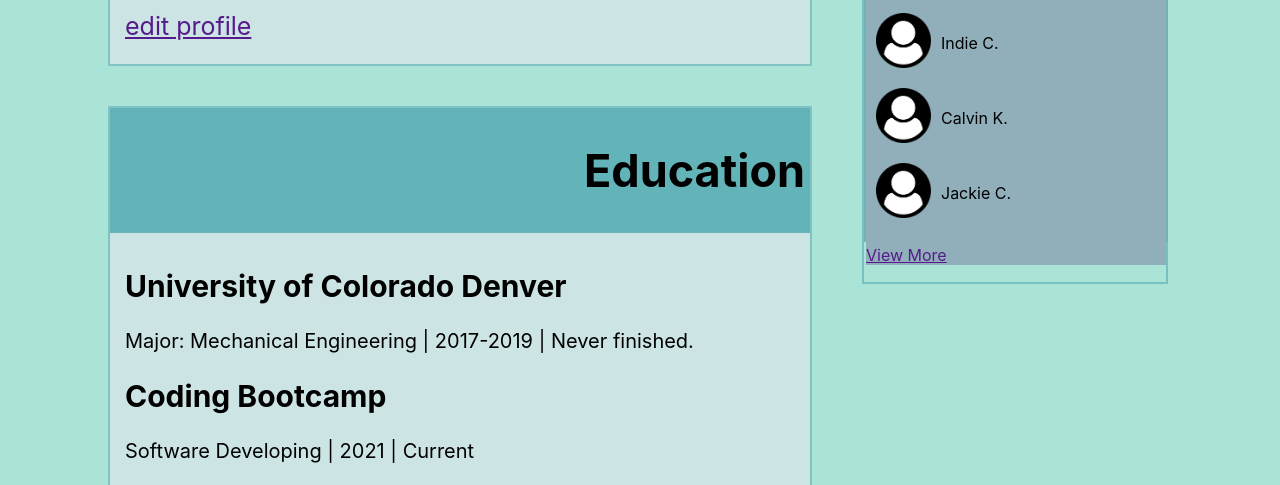
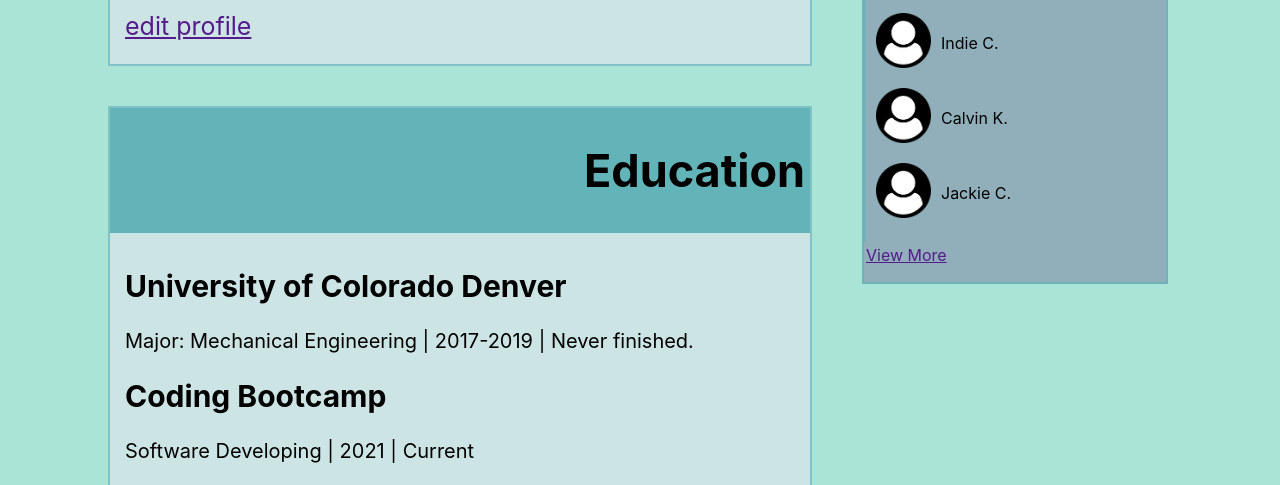
Before and after one commit to OvermanFly101/W1D4, a plain HTML site: page Profile/index1.html in a window 1280 px wide. Shown: the part 615-1100 px from the top of the page. Drawn offline with Linux system fonts and the light colour scheme.

Commit message:
fixed masterCol2 background color

```diff
--- a/Profile/style.css
+++ b/Profile/style.css
@@ -171,6 +171,7 @@ li{
 .masterCol2 {
   border:2px solid #63b4b8b4;
   width: 302px;
+  background-color: rgb(144, 175, 186);
 }
 .a2 {
   margin: 0px;
```
